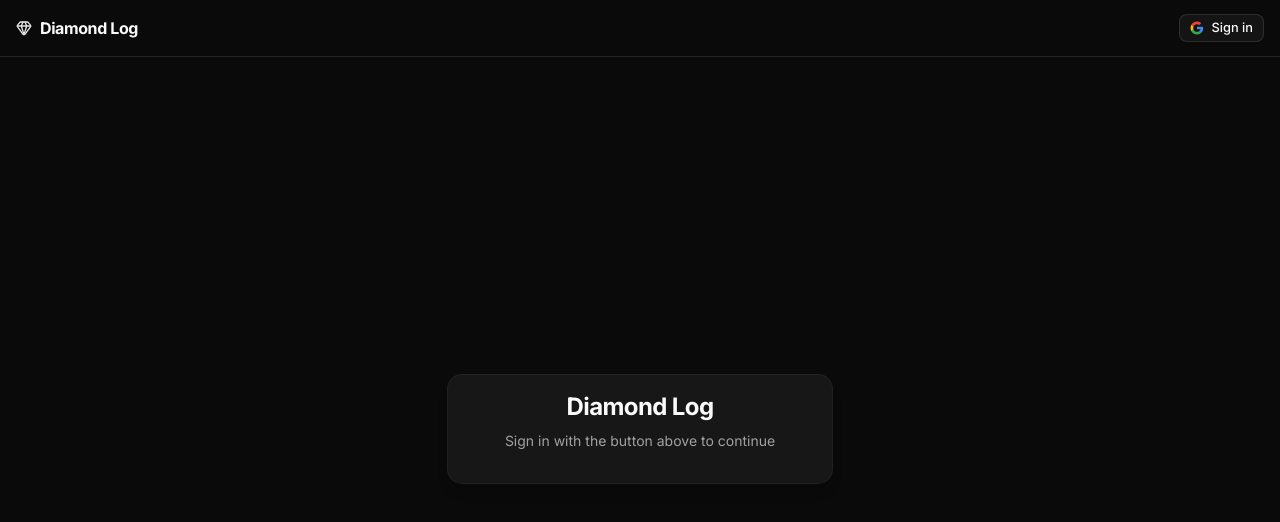
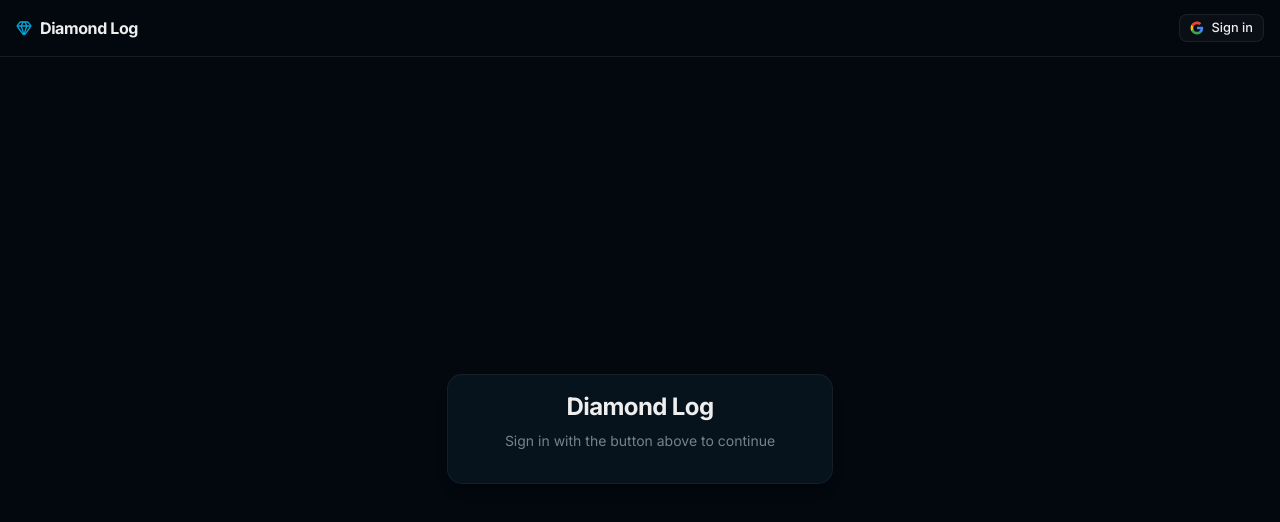
Before and after one commit to FullPokerFace/trading-log-app, a Next.js app: page / in a window 1280 px wide. Shown: the top 522 px of the page. Built offline with nearby package versions, Linux system fonts and the light colour scheme; no server answers.

Commit message:
added image upload

```diff
--- a/src/app/api/log-actions.ts
+++ b/src/app/api/log-actions.ts
@@ -5,7 +5,7 @@
 import { connectDB } from "@/app/api/db";
 import { Log, type ILog } from "@/app/api/models/log";
 
-export type LogEntry = Pick<ILog, "direction15m" | "direction1hr" | "option" | "outcome" | "confirmedConditions" | "createdAt"> & { id: string };
+export type LogEntry = Pick<ILog, "direction15m" | "direction1hr" | "option" | "outcome" | "confirmedConditions" | "imageUrls" | "createdAt"> & { id: string };
 
 export async function getLogs(): Promise<LogEntry[]> {
   const session = await auth();
@@ -23,6 +23,7 @@
     option: doc.option,
     outcome: doc.outcome,
     confirmedConditions: doc.confirmedConditions,
+    imageUrls: doc.imageUrls ?? [],
     createdAt: doc.createdAt,
   }));
 }
@@ -44,6 +45,7 @@
   const option = formData.get("option") as ILog["option"];
   const outcome = formData.get("outcome") as ILog["outcome"];
   const confirmedConditions = formData.get("confirmedConditions") === "on";
+  const imageUrls = formData.getAll("imageUrls").map(String).filter(Boolean);
 
   if (!direction15m || !direction1hr || !option || !outcome) {
     return { error: "All fields are required." };
@@ -58,6 +60,7 @@
       option,
       outcome,
       confirmedConditions,
+      imageUrls,
     });
   } catch (err) {
     console.error("Failed to save log entry:", err);
@@ -73,6 +76,22 @@
   if (!session?.user?.email) return;
 
   await connectDB();
-  await Log.deleteOne({ _id: id, userEmail: session.user.email });
+  const log = await Log.findOneAndDelete({ _id: id, userEmail: session.user.email }).lean();
+
+  if (log?.imageUrls?.length) {
+    await Promise.allSettled(
+      log.imageUrls.map((url) => {
+        const imageId = url.split("/").at(-2);
+        return fetch(
+          `https://api.cloudflare.com/client/v4/accounts/${process.env.CLOUDFLARE_ACCOUNT_ID}/images/v1/${imageId}`,
+          {
+            method: "DELETE",
+            headers: { Authorization: `Bearer ${process.env.CLOUDFLARE_API_TOKEN}` },
+          }
+        );
+      })
+    );
+  }
+
   revalidatePath("/dashboard");
 }
--- a/src/app/api/models/log.ts
+++ b/src/app/api/models/log.ts
@@ -7,6 +7,7 @@
   option: "CALL" | "PUT";
   outcome: "WIN" | "LOSS";
   confirmedConditions: boolean;
+  imageUrls: string[];
   createdAt: Date;
   updatedAt: Date;
 }
@@ -19,6 +20,7 @@
     option: { type: String, enum: ["CALL", "PUT"], required: true },
     outcome: { type: String, enum: ["WIN", "LOSS"], required: true },
     confirmedConditions: { type: Boolean, required: true, default: false },
+    imageUrls: { type: [String], default: [] },
   },
   { timestamps: true }
 );
--- /dev/null
+++ b/src/app/api/upload/route.ts
@@ -0,0 +1,51 @@
+import { auth } from "@/app/api/auth";
+import { NextRequest, NextResponse } from "next/server";
+import { randomBytes } from "crypto";
+
+const ACCOUNT_ID = process.env.CLOUDFLARE_ACCOUNT_ID!;
+const API_TOKEN = process.env.CLOUDFLARE_API_TOKEN!;
+
+export async function POST(req: NextRequest) {
+  const session = await auth();
+  if (!session?.user?.email) {
+    return NextResponse.json({ error: "Unauthorized" }, { status: 401 });
+  }
+
+  const { count } = await req.json() as { count: number };
+  if (!count || count < 1 || count > 10) {
+    return NextResponse.json({ error: "Invalid count" }, { status: 400 });
+  }
+
+  try {
+    const uploads = await Promise.all(
+      Array.from({ length: count }, async () => {
+        const imageId = randomBytes(12).toString("hex");
+        const body = new FormData();
+        body.append("requireSignedURLs", "false");
+        body.append("id", imageId);
+        const res = await fetch(
+          `https://api.cloudflare.com/client/v4/accounts/${ACCOUNT_ID}/images/v2/direct_upload`,
+          {
+            method: "POST",
+            headers: { Authorization: `Bearer ${API_TOKEN}` },
+            body,
+          }
+        );
+        const data = await res.json() as {
+          success: boolean;
+          result: { id: string; uploadURL: string };
+        };
+        console.log("Cloudflare response:", JSON.stringify(data, null, 2));
+        if (!data.success) throw new Error("Cloudflare upload URL failed");
+        return {
+          uploadURL: data.result.uploadURL,
+          id: data.result.id,
+        };
+      })
+    );
+    return NextResponse.json({ uploads });
+  } catch (err) {
+    console.error("Cloudflare direct upload error:", err);
+    return NextResponse.json({ error: "Failed to get upload URLs" }, { status: 500 });
+  }
+}
--- a/src/app/globals.css
+++ b/src/app/globals.css
@@ -84,37 +84,41 @@
 }
 
 .dark {
-  --background: oklch(0.145 0 0);
-  --foreground: oklch(0.985 0 0);
-  --card: oklch(0.205 0 0);
-  --card-foreground: oklch(0.985 0 0);
-  --popover: oklch(0.205 0 0);
-  --popover-foreground: oklch(0.985 0 0);
-  --primary: oklch(0.922 0 0);
-  --primary-foreground: oklch(0.205 0 0);
-  --secondary: oklch(0.269 0 0);
-  --secondary-foreground: oklch(0.985 0 0);
-  --muted: oklch(0.269 0 0);
-  --muted-foreground: oklch(0.708 0 0);
-  --accent: oklch(0.269 0 0);
-  --accent-foreground: oklch(0.985 0 0);
-  --destructive: oklch(0.704 0.191 22.216);
-  --border: oklch(1 0 0 / 10%);
-  --input: oklch(1 0 0 / 15%);
-  --ring: oklch(0.556 0 0);
-  --chart-1: oklch(0.87 0 0);
-  --chart-2: oklch(0.556 0 0);
-  --chart-3: oklch(0.439 0 0);
-  --chart-4: oklch(0.371 0 0);
-  --chart-5: oklch(0.269 0 0);
-  --sidebar: oklch(0.205 0 0);
-  --sidebar-foreground: oklch(0.985 0 0);
-  --sidebar-primary: oklch(0.488 0.243 264.376);
-  --sidebar-primary-foreground: oklch(0.985 0 0);
-  --sidebar-accent: oklch(0.269 0 0);
-  --sidebar-accent-foreground: oklch(0.985 0 0);
-  --sidebar-border: oklch(1 0 0 / 10%);
-  --sidebar-ring: oklch(0.556 0 0);
+  /* navy background ~#0e1219 */
+  --background: oklch(0.13 0.02 240);
+  /* card ~#161e2b */
+  --card: oklch(0.18 0.025 240);
+  --card-foreground: oklch(0.95 0 0);
+  --foreground: oklch(0.95 0 0);
+  --popover: oklch(0.18 0.025 240);
+  --popover-foreground: oklch(0.95 0 0);
+  /* cyan-blue accent ~#1e9de0 */
+  --primary: oklch(0.65 0.18 220);
+  --primary-foreground: oklch(0.98 0 0);
+  /* slightly lighter navy for secondary surfaces */
+  --secondary: oklch(0.22 0.025 240);
+  --secondary-foreground: oklch(0.95 0 0);
+  --muted: oklch(0.22 0.025 240);
+  --muted-foreground: oklch(0.60 0.02 240);
+  --accent: oklch(0.65 0.18 220);
+  --accent-foreground: oklch(0.98 0 0);
+  --destructive: oklch(0.65 0.22 25);
+  --border: oklch(1 0 0 / 8%);
+  --input: oklch(1 0 0 / 10%);
+  --ring: oklch(0.65 0.18 220);
+  --chart-1: oklch(0.65 0.18 220);
+  --chart-2: oklch(0.55 0.15 220);
+  --chart-3: oklch(0.45 0.12 220);
+  --chart-4: oklch(0.35 0.08 220);
+  --chart-5: oklch(0.25 0.05 220);
+  --sidebar: oklch(0.16 0.022 240);
+  --sidebar-foreground: oklch(0.95 0 0);
+  --sidebar-primary: oklch(0.65 0.18 220);
+  --sidebar-primary-foreground: oklch(0.98 0 0);
+  --sidebar-accent: oklch(0.22 0.025 240);
+  --sidebar-accent-foreground: oklch(0.95 0 0);
+  --sidebar-border: oklch(1 0 0 / 8%);
+  --sidebar-ring: oklch(0.65 0.18 220);
 }
 
 @layer base {
--- /dev/null
+++ b/src/components/image-lightbox.tsx
@@ -0,0 +1,57 @@
+"use client";
+
+import { useState } from "react";
+import { X } from "lucide-react";
+import {
+  DialogRoot,
+  DialogTrigger,
+  DialogPortal,
+  DialogBackdrop,
+  DialogPopup,
+  DialogClose,
+} from "@/components/ui/dialog";
+
+export default function ImageLightbox({ urls }: { urls: string[] }) {
+  const [selected, setSelected] = useState(0);
+
+  if (urls.length === 0) return null;
+
+  return (
+    <DialogRoot>
+      <div className="flex gap-1.5 flex-wrap">
+        {urls.map((url, i) => (
+          <DialogTrigger
+            key={url}
+            render={
+              <button
+                type="button"
+                onClick={() => setSelected(i)}
+                className="size-10 rounded overflow-hidden border border-input hover:border-sky-500 transition-colors shrink-0"
+              />
+            }
+          >
+            {/* eslint-disable-next-line @next/next/no-img-element */}
+            <img src={url} alt="" className="size-full object-cover" />
+          </DialogTrigger>
+        ))}
+      </div>
+
+      <DialogPortal>
+        <DialogBackdrop />
+        <DialogPopup className="bg-transparent ring-0 shadow-none p-6 max-w-[90vw] w-auto overflow-y-visible">
+          <div className="relative">
+            <DialogClose className="absolute -top-3 -right-3 z-10 rounded-full bg-card p-1 text-muted-foreground hover:text-foreground ring-1 ring-foreground/10 cursor-pointer">
+              <X className="size-4" />
+            </DialogClose>
+            {/* eslint-disable-next-line @next/next/no-img-element */}
+            <img
+              src={urls[selected]}
+              alt=""
+              className="max-h-[80vh] max-w-[85vw] rounded-lg object-contain"
+            />
+          </div>
+        </DialogPopup>
+      </DialogPortal>
+    </DialogRoot>
+  );
+}
--- a/src/components/logs.tsx
+++ b/src/components/logs.tsx
@@ -2,6 +2,7 @@
 import { Card, CardContent } from "@/components/ui/card";
 import Text from "@/components/text";
 import DeleteLogButton from "@/components/delete-log-button";
+import ImageLightbox from "@/components/image-lightbox";
 import {
   TrendingUp,
   TrendingDown,
@@ -14,7 +15,7 @@
 function Badge({ positive, children }: { positive: boolean; children: React.ReactNode }) {
   return (
     <span className={`inline-flex items-center gap-1 rounded-md px-2 py-0.5 text-xs font-medium ring-1 ${positive
-      ? "bg-blue-500/10 text-blue-400 ring-blue-500/20"
+      ? "bg-sky-500/10 text-sky-400 ring-sky-500/20"
       : "bg-red-500/10 text-red-400 ring-red-500/20"
       }`}>
       {children}
@@ -45,6 +46,7 @@
                     <th className="px-4 py-3 font-medium">Option</th>
                     <th className="px-4 py-3 font-medium">Outcome</th>
                     <th className="px-4 py-3 font-medium">Conditions</th>
+                    <th className="px-4 py-3 font-medium">Screenshots</th>
                     <th className="px-4 py-3" />
                   </tr>
                 </thead>
@@ -53,7 +55,7 @@
                     <tr
                       key={log.id}
                       className={`group/row transition-colors hover:brightness-95 ${log.outcome === "WIN"
-                        ? "bg-blue-500/5"
+                        ? "bg-sky-500/5"
                         : "bg-red-500/5"
                         }`}
                     >
@@ -98,8 +100,11 @@
                       </td>
                       <td className="px-4 py-3 flex pl-12">
                         {log.confirmedConditions
-                          ? <ShieldCheck className="size-4 text-blue-400" />
+                          ? <ShieldCheck className="size-4 text-sky-400" />
                           : <ShieldOff className="size-4 text-muted-foreground" />}
+                      </td>
+                      <td className="px-4 py-3">
+                        <ImageLightbox urls={log.imageUrls} />
                       </td>
                       <td className="px-4 py-3 text-right">
                         <DeleteLogButton id={log.id} />
```
Also changed, not shown: src/components/log-entry-form.tsx (+146 -11 lines).
